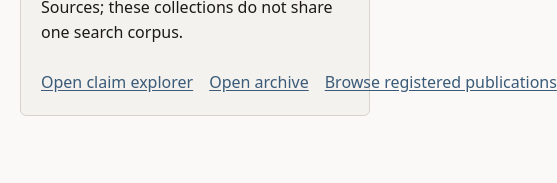
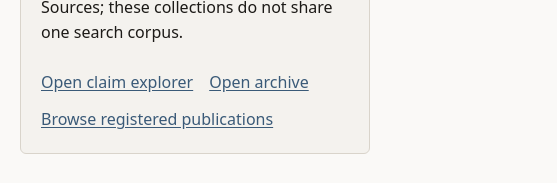
Before and after one commit to dhuzard/oratlas, a Next.js app in the folder apps/web/: page /explore in a window 390 px wide. Shown: the part 2164-2347 px from the top of the page, 557 px wide, since content can reach past the window. Built offline with nearby package versions, Linux system fonts and the light colour scheme; no server answers.

Commit message:
fix: wrap Find claims collection links on mobile

```diff
--- a/apps/web/src/app/globals.css
+++ b/apps/web/src/app/globals.css
@@ -2414,7 +2414,8 @@ textarea {
   display: flex;
   flex-wrap: wrap;
   gap: 0.75rem 1rem;
-  min-width: max-content;
+  min-width: 0;
+  max-width: 100%;
 }
 
 @media (max-width: 700px) {
```
Also changed, not shown: 1 other file (tests, documents, lock files or other folders).
